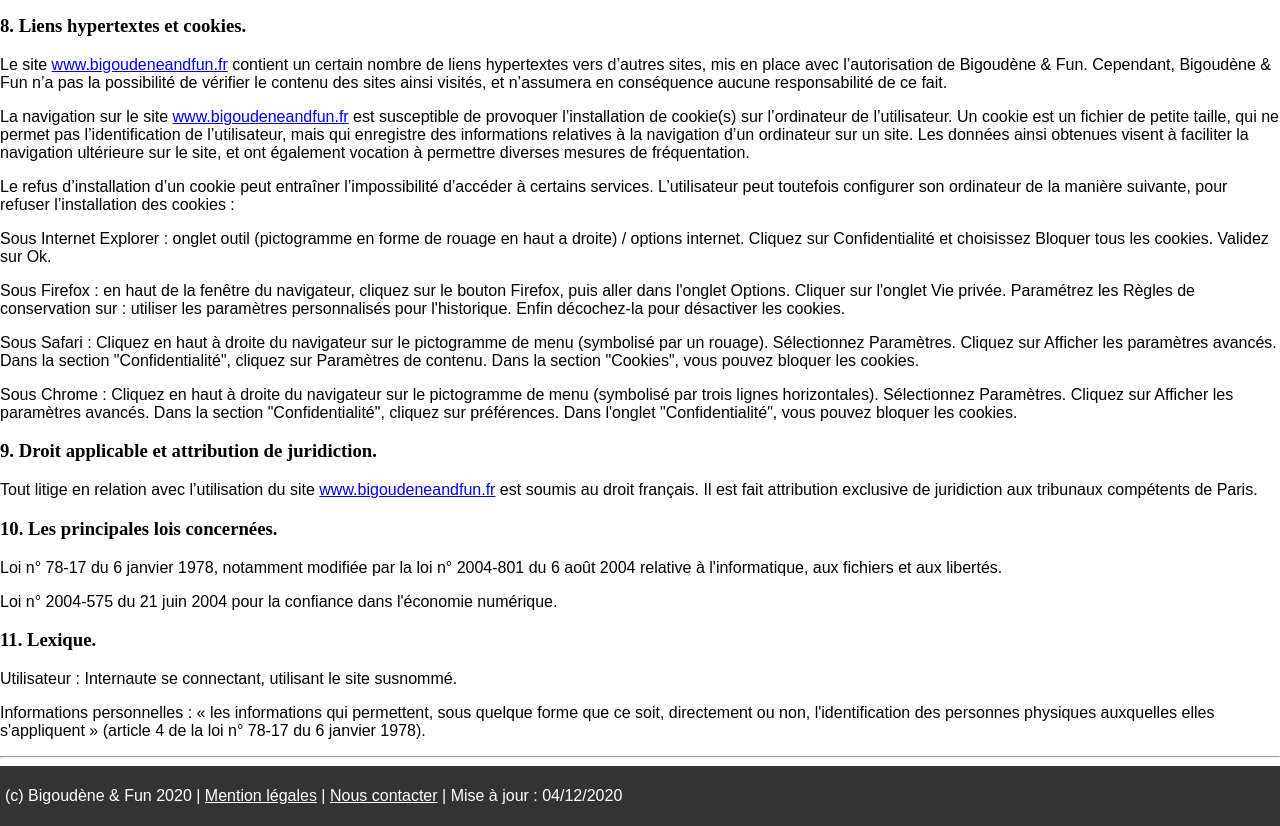
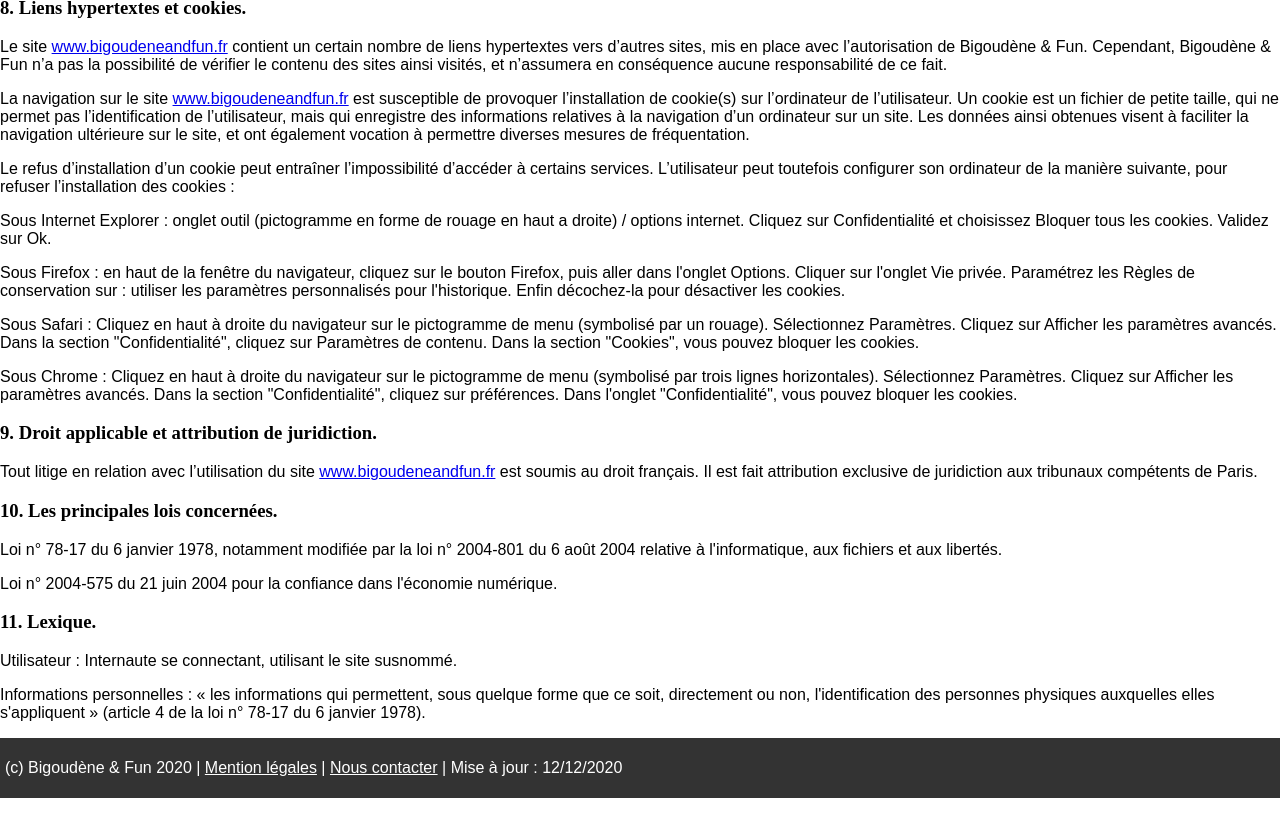
Before and after one commit to bigoudeneandfun/bigoudeneandfun.github.io, a plain HTML site: page bonus/MentionsLegales.html in a window 1280 px wide. Shown: the part 1680-2506 px from the top of the page. After the commit the page ends 2478 px from the top, so only its background shows below. Drawn offline with Linux system fonts and the light colour scheme.

Commit message:
Update MentionsLegales.html

```diff
--- a/bonus/MentionsLegales.html
+++ b/bonus/MentionsLegales.html
@@ -18,7 +18,7 @@
 				<a class="navi inactive" href="../sites/Broceliande.html">Brocéliande</a>
 			</nav>
 		</header>
-		<hr>
+
 		<main>
 			<section class="first">
 				<h2>Informations légales</h2>
@@ -75,13 +75,13 @@
 				<p>Utilisateur : Internaute se connectant, utilisant le site susnommé.</p>
 				<p>Informations personnelles : « les informations qui permettent, sous quelque forme que ce soit, directement ou non, l'identification des personnes physiques auxquelles elles s'appliquent » (article 4 de la loi n° 78-17 du 6 janvier 1978).</p>
 			</section>
-		<hr>
+
 		<footer>
 			<p class="foottext">
 				(c) Bigoudène & Fun 2020 |
 				<a class="foota" href="MentionsLegales.html">Mention légales</a> |
 				<a class="foota" href="Contact.html">Nous contacter</a> |
-				Mise à jour : 04/12/2020
+				Mise à jour : 12/12/2020
 		</footer>
 
 	</body>
```
